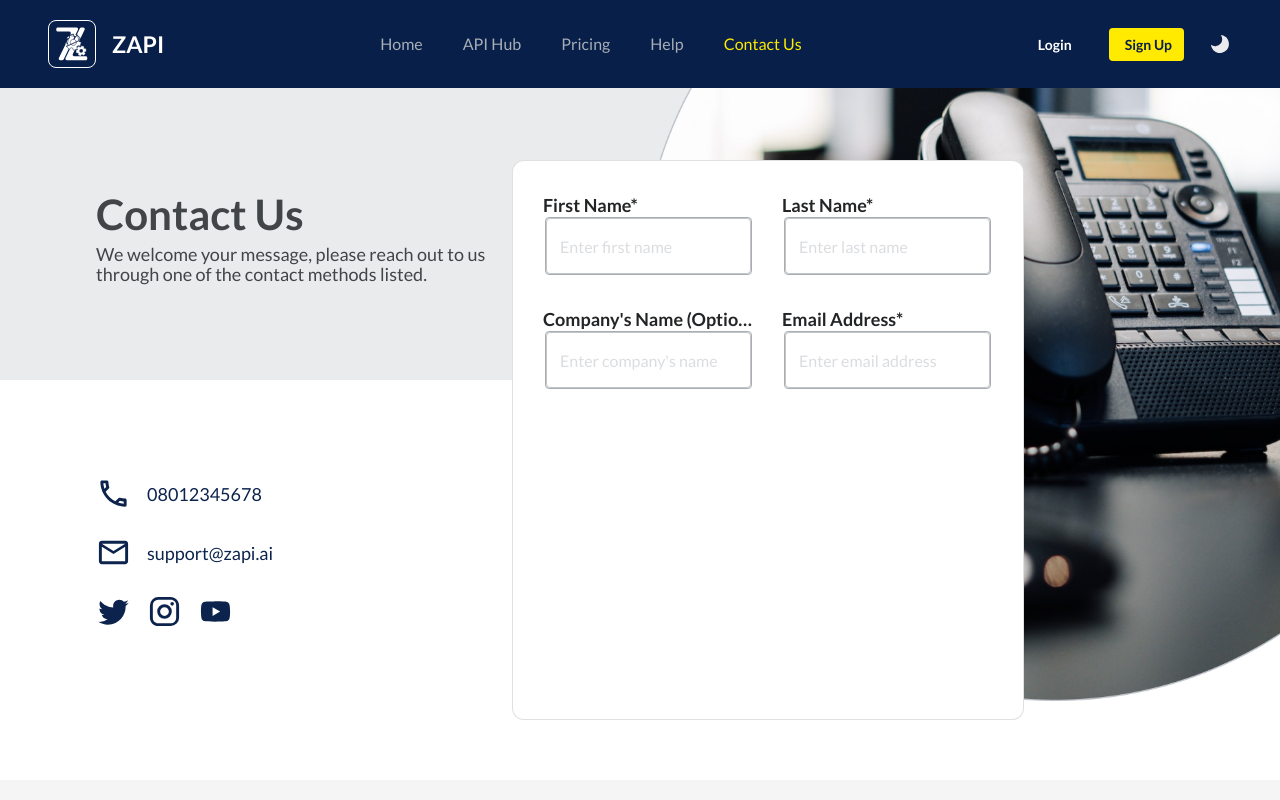
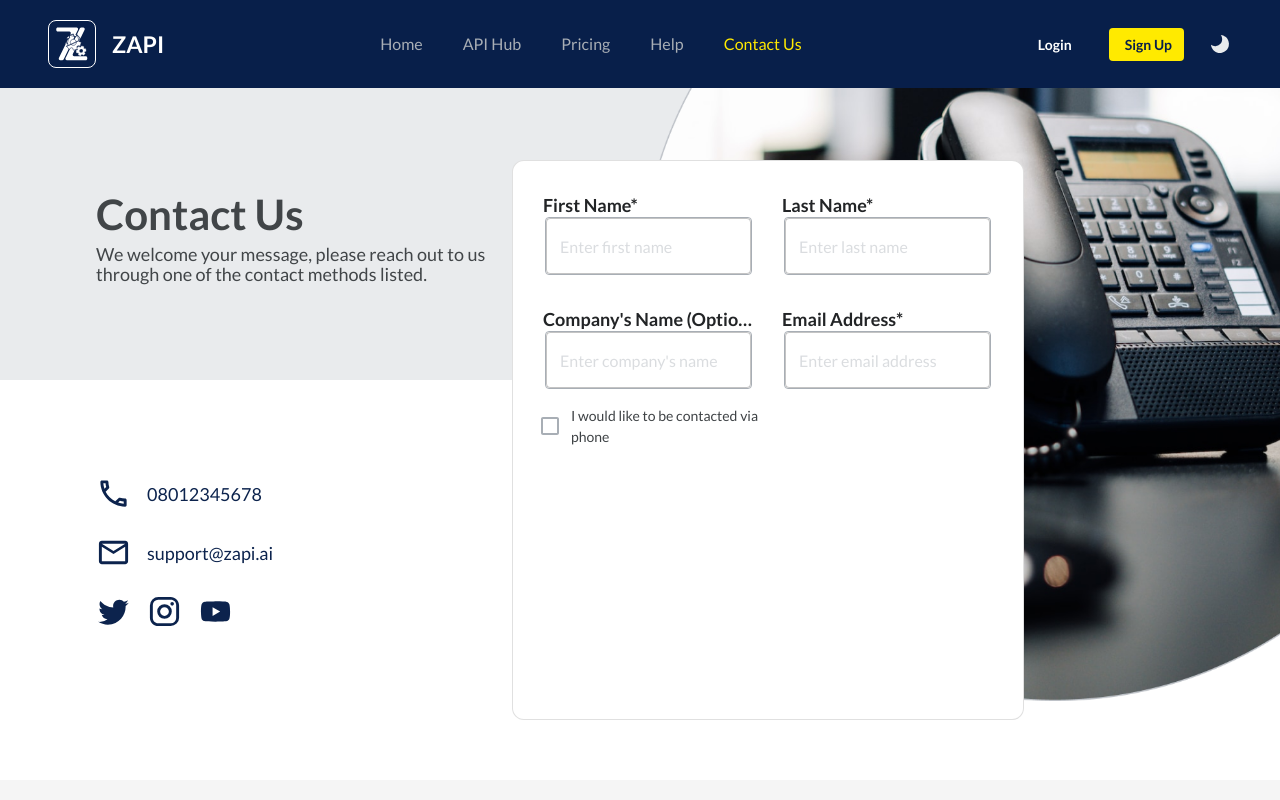
Before and after one commit to Zummit-Africa-Inc/Zapi-FE-v2, a React (Vite) app: page /contact in a window 1280 px wide. Shown: the top 800 px of the page. Built offline with nearby package versions, Linux system fonts and the light colour scheme; no server answers; what aws-amplify would draw is missing.

Commit message:
add checkbox

```diff
--- a/src/components/contact/ContactForm.tsx
+++ b/src/components/contact/ContactForm.tsx
@@ -9,8 +9,10 @@ import {
     FormControl,
     InputLabel,
     TextField,
+    Checkbox,
     InputBase,
     OutlinedInput,
+    Typography
 } from "@mui/material";
 
 // export interface  ContactFormProps {
@@ -168,6 +170,24 @@ const ContactForm = () => {
                     />
                 </FormControl>
             </Stack>
+            <Stack sx={{ width: "50%", display: "flex", flexDirection: "row", justifyContent:'center', }}>
+                <FormControl
+                    sx={{
+                        width: "100%",
+                        // p: 2,
+                        display: "flex",
+                        flexDirection: "row",
+                        color: "#333",
+                        alignItems: 'center'
+                    }}>
+                        <Checkbox sx={{color: "#A8AEB5"}}/>
+                        <Box>
+                            <Typography
+                            sx={{color: "#3E4245", fontWeight: 400, fontSize: "14px"}}
+                            >I would like to be contacted via phone</Typography>
+                        </Box>
+                </FormControl>
+                </Stack>
         </Paper>
     );
 };
```
